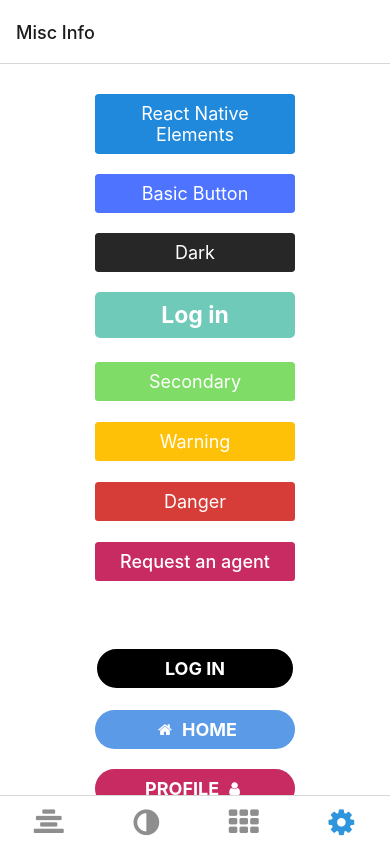
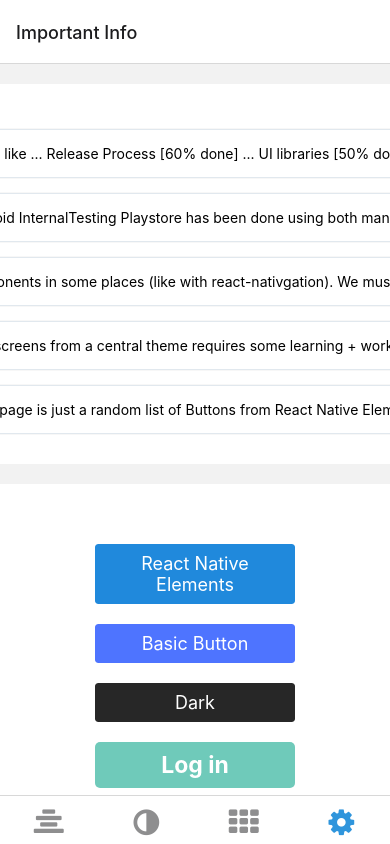
Before and after one commit to sumeetpareek/expo-app-clone-random-volodymyr, a React Native app: screen /TabFour in a window 390 px wide. Built offline with nearby package versions, Linux system fonts and the light colour scheme.

Commit message:
Updates the info screen

```diff
--- a/navigation/index.tsx
+++ b/navigation/index.tsx
@@ -134,7 +134,7 @@
         name="TabFour"
         component={TabFourScreen}
         options={{
-          title: "Misc Info",
+          title: "Important Info",
           tabBarShowLabel: false,
           tabBarIcon: ({ color }) => <TabBarIcon name="gear" color={color} />,
         }}
--- a/screens/TabFourScreen.tsx
+++ b/screens/TabFourScreen.tsx
@@ -4,7 +4,7 @@
 import { Text, View } from "../components/Themed";
 import { RootTabScreenProps } from "../types";
 
-import { Button, ThemeProvider } from "react-native-elements";
+import { Button, ThemeProvider, Card } from "react-native-elements";
 
 import { ScrollView } from "react-native";
 import { ButtonGroup, withTheme } from "react-native-elements";
@@ -14,7 +14,57 @@
 }: RootTabScreenProps<"TabFour">) {
   return (
     <ThemeProvider>
-      <View style={styles.contentView}>
+      <ScrollView style={styles.contentView}>
+        <View style={styles.buttonsContainer}>
+          <Card>
+            <Text>
+              [ 0 ] This simple app was made to test some foundational things in
+              an "end-to-end" manner. Things like ... Release Process [60% done]
+              ... UI libraries [50% done] ... doing color changes from central
+              theme level [0% done] ... Debugging [80% done], etcetera.
+            </Text>
+          </Card>
+          <Card>
+            <Text>
+              [ 1 ] RELEASE PROCESS: Using release channels on Expo Go is pretty
+              simple and has been done. Releasing app on Android InternalTesting
+              Playstore has been done using both manual and EAS methods (EAS =
+              Expo Application Services). Release process on Apple App Store is
+              yet to be gone through.{" "}
+            </Text>
+          </Card>
+          <Card>
+            <Text>
+              [ 2 ] UI LIBRARY: Currently this app uses the UI library titled
+              **React Native Elements** Unfortunately, it has been found bloated
+              in some places (like too many settings) and in-conflict with other
+              components in some places (like with react-nativgation). We must
+              also code with the **Native Base** UI library before committing to
+              one of them. Both will require work to address their tradeoffs.
+              Many other UI libraries like Paper, RNUI, etcetera were also
+              looked at.
+            </Text>
+          </Card>
+          <Card>
+            <Text>
+              [ 3 ] RE: CENTRAL THEME: React Native mobile styles do not work
+              the same way as HTML+CSS styles. Maintaining consistent styles and
+              colors across all components and screens from a central theme
+              requires some learning + working with UI libraries theme + a lot
+              of planning and refactoring (particularly around how to pass
+              things to other components like react-navigation). This work is
+              yet to do done.
+            </Text>
+          </Card>
+          <Card>
+            <Text>
+              Rest of this page is just a random list of Buttons from React
+              Native Elements library
+            </Text>
+          </Card>
+          <Text></Text>
+        </View>
+
         {/* <Text>
           TODO .. Add fields for MIN and MAX values. Show random numbers only
           within those bounds.
@@ -301,7 +351,7 @@
             />
           </View>
         </View>
-      </View>
+      </ScrollView>
     </ThemeProvider>
 
     // <View style={styles.container}>
@@ -357,5 +407,6 @@
     alignItems: "center",
     width: "100%",
     marginVertical: 20,
+    padding: 30,
   },
 });
```
